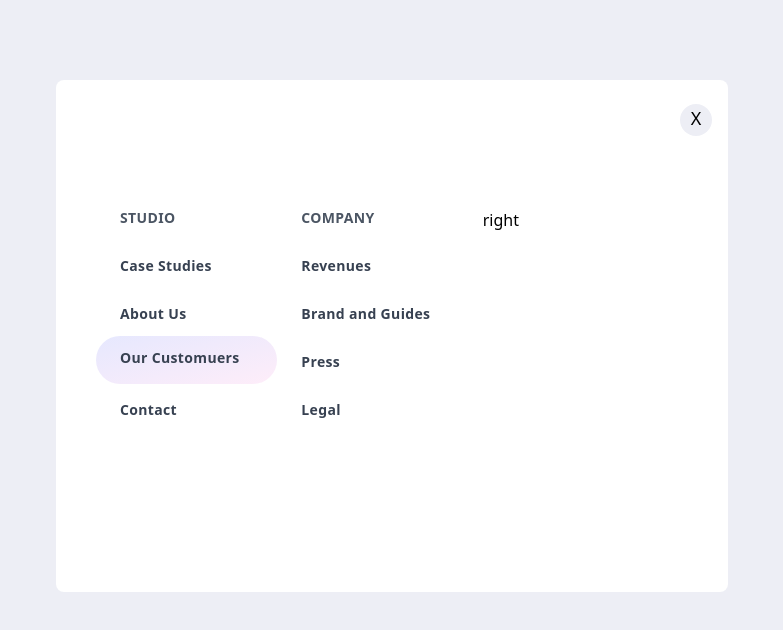
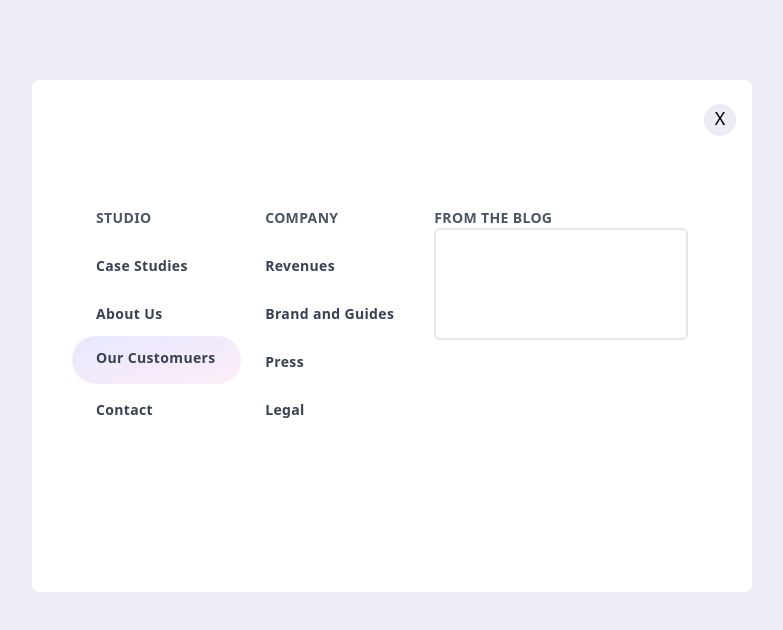
Before and after one commit to nasir-001/100-components, a Vue app: page /layout19 in a window 1280 px wide. Shown: the top 630 px of the page, without its empty margins (248-1031 px from the left). Built offline with nearby package versions, Linux system fonts and the light colour scheme; the HTML template or start-up script is replaced by a standard one.

Commit message:
add flex to the right layout in component 19

```diff
--- a/src/views/Layout19.vue
+++ b/src/views/Layout19.vue
@@ -1,6 +1,6 @@
 <template>
   <div class="bg-layout19backgroundColor h-screen">
-    <div class="w-170 mx-auto rounded-lg h-124 bg-white top-20 sticky">
+    <div class="w-180 mx-auto rounded-lg h-124 bg-white top-20 sticky">
       <div class="bg-layout19backgroundColor text-center mt-6 mr-4 w-8 h-8 rounded-full float-right text-lg font-thin">
         X
       </div>
@@ -47,8 +47,15 @@
             </div>
           </div>
         </div>
-        <div class="w-1/3">
-          right
+        <div class="w-1/2">
+          <div class="text-sm tracking-wide font-semibold text-gray-600">
+            FROM THE BLOG
+          </div>
+          <div class="border-2 border-gray-200 rounded-md w-full h-28">
+            <div class="flex justify-between pt-10 mx-4">
+
+            </div>
+          </div>
         </div>
       </div>
     </div>
```
